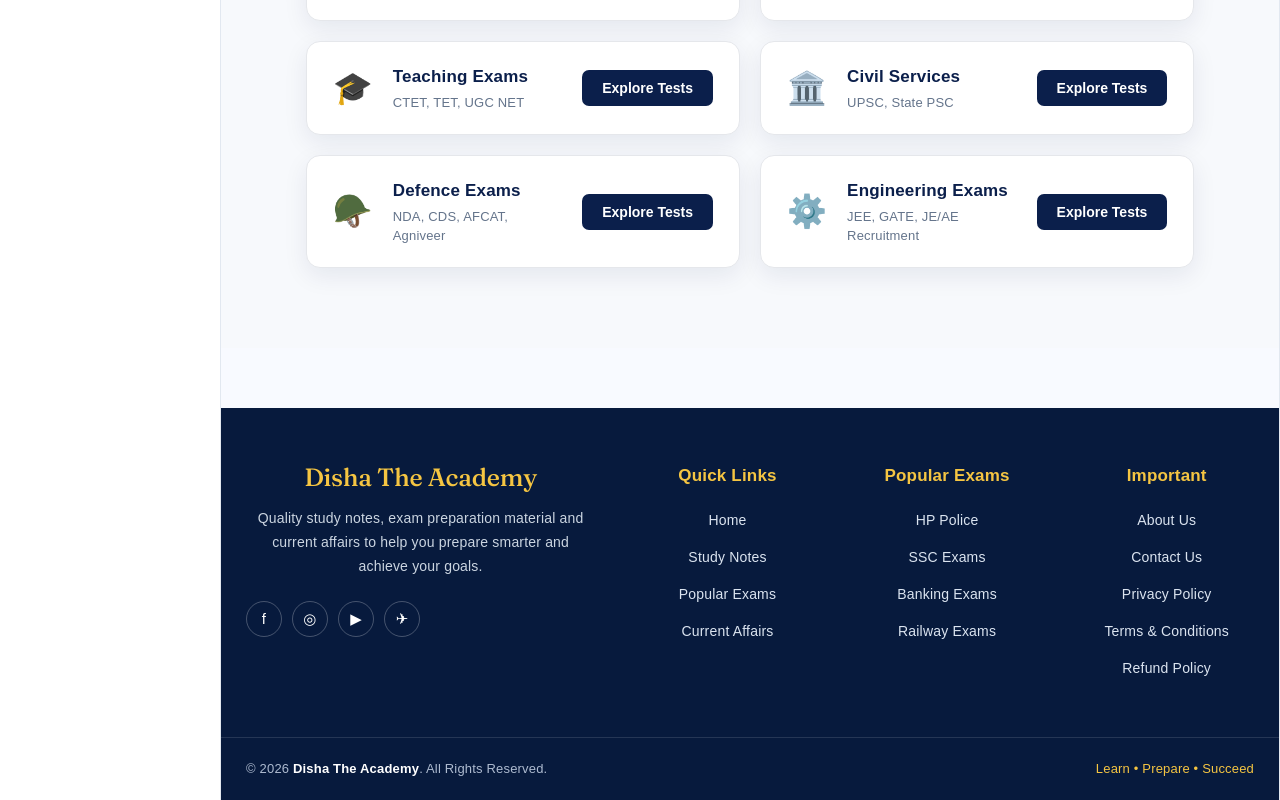
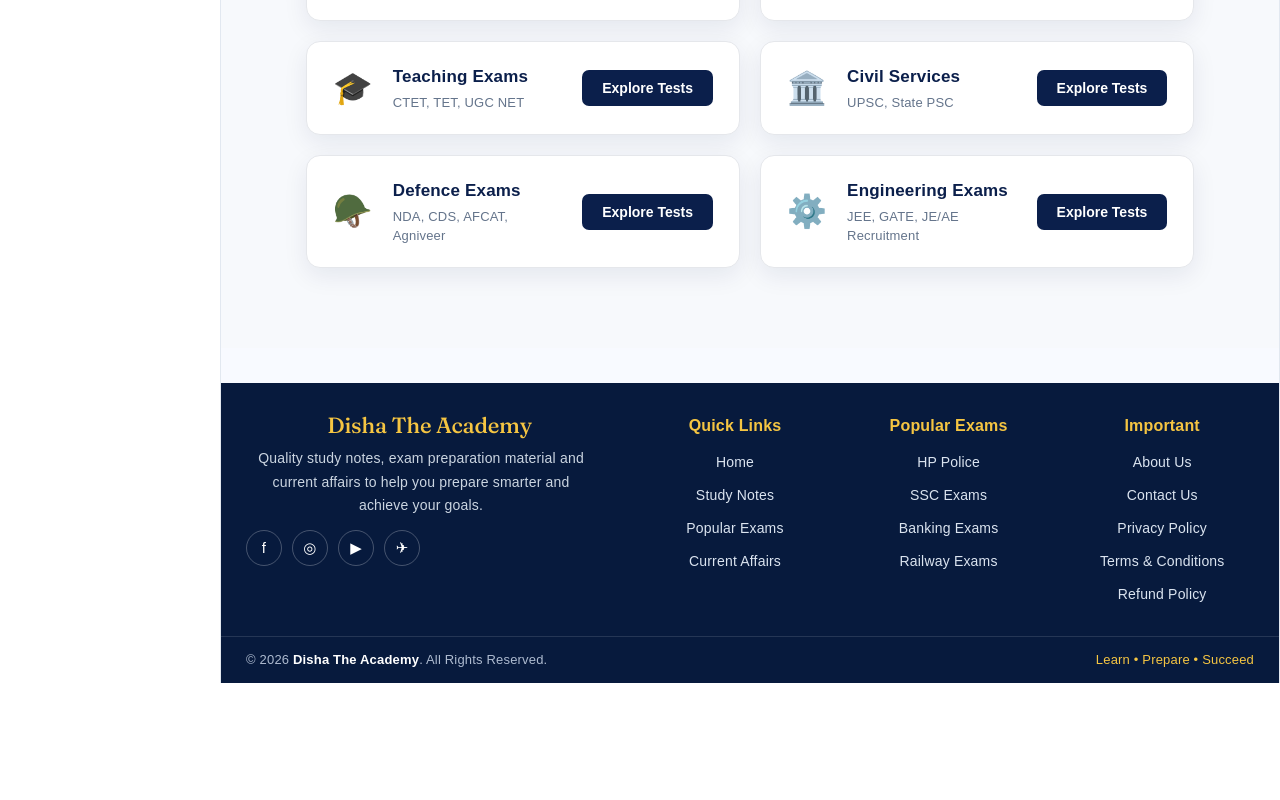
Before and after one commit to dharmeshk2155-blip/disha-the-academy, a React (Vite) app in the folder frontend/: page / in a window 1280 px wide. Shown: the part 1517-2317 px from the top of the page. After the commit the page ends 2200 px from the top, so only its background shows below. Built offline with nearby package versions, Linux system fonts and the light colour scheme; no server answers.

Commit message:
Reduce footer height

```diff
--- a/frontend/src/components/Footer.css
+++ b/frontend/src/components/Footer.css
@@ -1,23 +1,23 @@
 .site-footer {
   background: #071a3d;
   color: #ffffff;
-  margin-top: 60px;
+  margin-top: 35px;
 }
 
 .footer-container {
   max-width: 1200px;
   margin: 0 auto;
-  padding: 55px 25px 45px;
+  padding: 30px 25px 22px;
 
   display: grid;
   grid-template-columns: 2fr 1fr 1fr 1fr;
-  gap: 45px;
+  gap: 30px;
 }
 
 /* Brand */
 .footer-brand h2 {
-  margin: 0 0 15px;
-  font-size: 25px;
+  margin: 0 0 8px;
+  font-size: 22px;
   color: #f5c542;
 }
 
@@ -35,8 +35,8 @@
 }
 
 .footer-column h3 {
-  margin: 0 0 18px;
-  font-size: 17px;
+  margin: 0 0 10px;
+  font-size: 16px;
   color: #f5c542;
 }
 
@@ -44,7 +44,7 @@
   color: #dbe4f0;
   text-decoration: none;
   font-size: 14px;
-  margin-bottom: 11px;
+  margin-bottom: 7px;
   transition: 0.2s ease;
 }
 
@@ -57,7 +57,7 @@
 .footer-social {
   display: flex;
   gap: 10px;
-  margin-top: 22px;
+  margin-top: 12px;
 }
 
 .footer-social a {
@@ -91,7 +91,7 @@
   max-width: 1200px;
   margin: 0 auto;
 
-  padding: 18px 25px;
+  padding: 10px 25px;
 
   display: flex;
   align-items: center;
```
